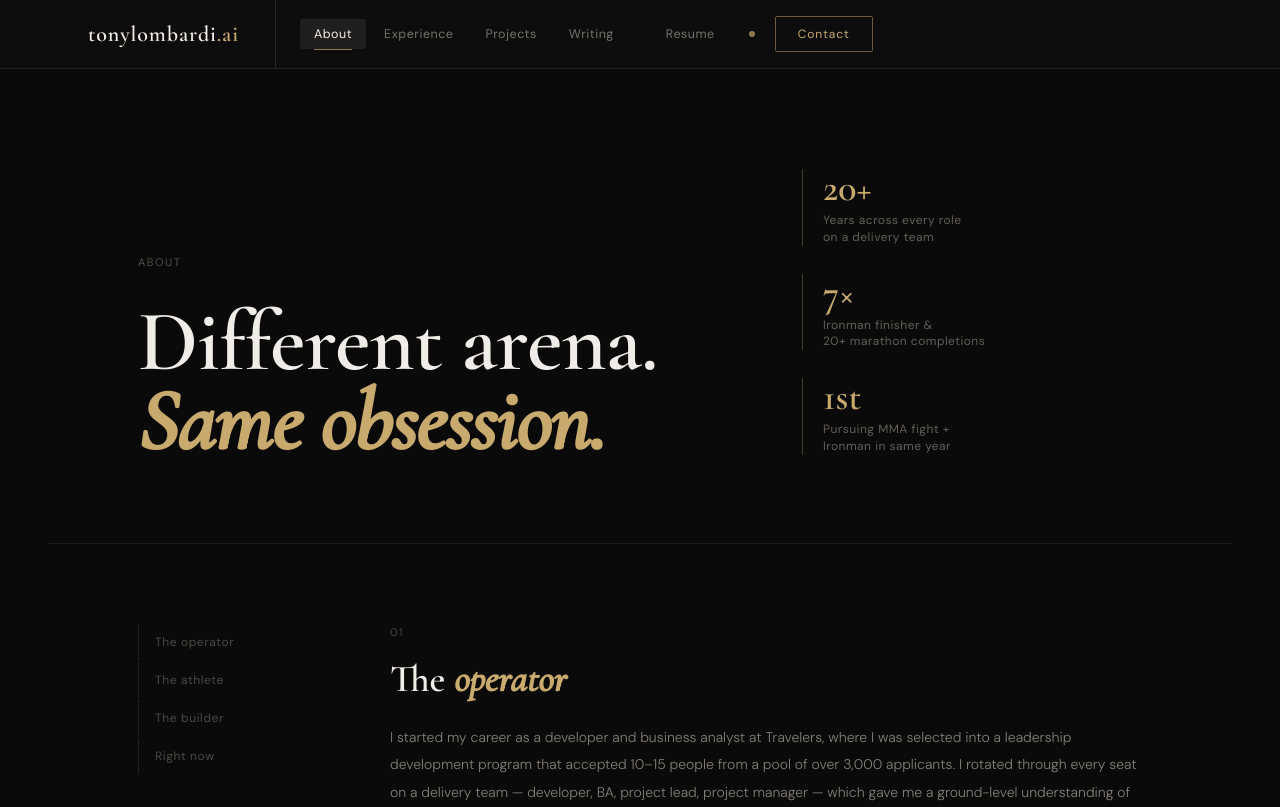
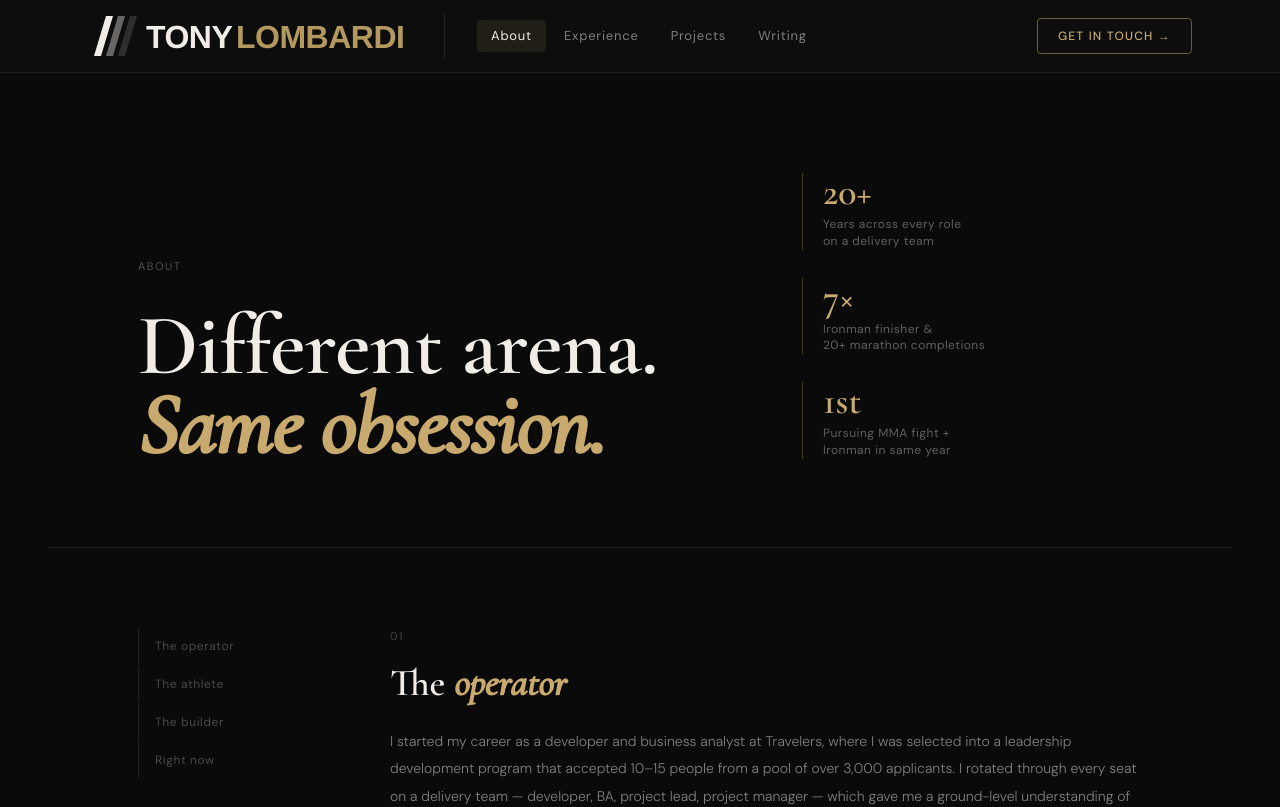
Before and after one commit to tonylombardi-22/personal_branding, a Next.js app: page /about in a window 1280 px wide. Shown: the top 807 px of the page. Built offline with nearby package versions, Linux system fonts and the light colour scheme.

Commit message:
navbar with slash mark logo

```diff
--- a/components/Navbar.tsx
+++ b/components/Navbar.tsx
@@ -7,7 +7,7 @@ import { usePathname } from "next/navigation";
 export default function Navbar() {
   const [menuOpen, setMenuOpen] = useState(false);
   const pathname = usePathname();
-  const isActive = (href: string) => pathname === href;
+  const isActive = (path: string) => pathname === path;
 
   return (
     <>
@@ -25,131 +25,104 @@ export default function Navbar() {
 
         .tl-nav-inner {
           display: flex;
-          align-items: stretch;
-          height: 68px;
+          align-items: center;
+          height: 72px;
           max-width: 1200px;
           margin: 0 auto;
           padding: 0 48px;
+          gap: 0;
         }
 
+        /* ── Logo zone ── */
         .tl-logo-zone {
           display: flex;
           align-items: center;
           padding-right: 36px;
-          border-right: 0.5px solid rgba(240, 237, 232, 0.12);
+          border-right: 0.5px solid rgba(240, 237, 232, 0.1);
           flex-shrink: 0;
+          text-decoration: none;
         }
 
-        .tl-logo {
-          font-family: 'Cormorant Garamond', serif;
-          font-size: 22px;
-          font-weight: 600;
-          letter-spacing: 0.04em;
-          color: #f0ede8;
-          text-decoration: none;
-          white-space: nowrap;
+        .tl-logo-svg {
+          height: 44px;
+          width: auto;
+          display: block;
         }
 
-        .tl-logo .dot-ai {
-          color: #C8A96E;
-        }
-
+        /* ── Nav links ── */
         .tl-links {
           display: flex;
           align-items: center;
           gap: 4px;
-          padding: 0 24px;
           flex: 1;
+          padding-left: 32px;
         }
 
         .tl-link {
           font-family: 'DM Sans', sans-serif;
-          font-size: 12.5px;
+          font-size: 13px;
           font-weight: 400;
-          color: rgba(240, 237, 232, 0.45);
-          letter-spacing: 0.04em;
+          letter-spacing: 0.06em;
+          color: rgba(240, 237, 232, 0.5);
+          text-decoration: none;
           padding: 6px 14px;
-          border-radius: 3px;
-          text-decoration: none;
-          transition: color 0.2s ease, background 0.2s ease;
-          position: relative;
+          border-radius: 4px;
+          transition: color 0.18s ease, background 0.18s ease;
         }
 
         .tl-link:hover {
           color: rgba(240, 237, 232, 0.9);
-          background: rgba(240, 237, 232, 0.06);
+          background: rgba(240, 237, 232, 0.05);
         }
 
         .tl-link.active {
           color: #f0ede8;
-          background: rgba(240, 237, 232, 0.08);
+          background: rgba(200, 169, 110, 0.1);
         }
 
-        .tl-link.active::after {
-          content: '';
-          position: absolute;
-          bottom: -1px;
-          left: 14px;
-          right: 14px;
-          height: 1px;
-          background: #C8A96E;
-          opacity: 0.7;
-        }
-
-        .tl-right {
-          display: flex;
-          align-items: center;
-          gap: 20px;
+        /* ── CTA button ── */
+        .tl-cta {
+          font-family: 'DM Sans', sans-serif;
+          font-size: 12px;
+          font-weight: 500;
+          letter-spacing: 0.1em;
+          color: #C8A96E;
+          text-decoration: none;
+          border: 0.5px solid rgba(200, 169, 110, 0.5);
+          border-radius: 4px;
+          padding: 8px 20px;
+          transition: background 0.18s ease, border-color 0.18s ease, color 0.18s ease;
+          white-space: nowrap;
           flex-shrink: 0;
         }
 
-        .tl-dot {
-          width: 6px;
-          height: 6px;
-          border-radius: 50%;
-          background: #C8A96E;
-          opacity: 0.7;
-          flex-shrink: 0;
-        }
-
-        .tl-contact {
-          font-family: 'DM Sans', sans-serif;
-          font-size: 12px;
-          font-weight: 400;
-          letter-spacing: 0.08em;
-          color: #C8A96E;
-          border: 0.5px solid rgba(200, 169, 110, 0.5);
-          padding: 8px 22px;
-          border-radius: 2px;
-          text-decoration: none;
-          transition: background 0.2s ease, color 0.2s ease, border-color 0.2s ease;
-          white-space: nowrap;
-        }
-
-        .tl-contact:hover {
+        .tl-cta:hover {
           background: rgba(200, 169, 110, 0.1);
           border-color: rgba(200, 169, 110, 0.8);
           color: #d4b87a;
         }
 
-        .tl-contact.active {
-          background: rgba(200, 169, 110, 0.12);
-          border-color: rgba(200, 169, 110, 0.8);
-          color: #d4b87a;
-        }
-
+        /* ── Mobile hamburger ── */
         .tl-hamburger {
           display: none;
+          flex-direction: column;
+          gap: 5px;
           background: none;
           border: none;
           cursor: pointer;
-          padding: 8px;
-          color: rgba(240, 237, 232, 0.6);
-          font-size: 20px;
-          align-items: center;
-          justify-content: center;
+          padding: 6px;
+          margin-left: auto;
         }
 
+        .tl-hamburger span {
+          display: block;
+          width: 22px;
+          height: 1.5px;
+          background: rgba(240, 237, 232, 0.6);
+          transition: all 0.2s ease;
+        }
+
+        /* ── Mobile menu ── */
         .tl-mobile-menu {
           display: none;
           flex-direction: column;
@@ -165,94 +138,113 @@ export default function Navbar() {
 
         .tl-mobile-link {
           font-family: 'DM Sans', sans-serif;
-          font-size: 14px;
-          color: rgba(240, 237, 232, 0.55);
+          font-size: 15px;
+          font-weight: 400;
+          color: rgba(240, 237, 232, 0.6);
           text-decoration: none;
-          padding: 10px 12px;
-          border-radius: 3px;
-          transition: color 0.2s ease, background 0.2s ease;
+          padding: 10px 0;
+          border-bottom: 0.5px solid rgba(240, 237, 232, 0.06);
+          transition: color 0.15s ease;
         }
 
-        .tl-mobile-link:hover {
+        .tl-mobile-link:hover,
+        .tl-mobile-link.active {
           color: #f0ede8;
-          background: rgba(240, 237, 232, 0.06);
         }
 
-        .tl-mobile-link.active {
-          color: #f0ede8;
-          background: rgba(240, 237, 232, 0.08);
-          border-left: 2px solid #C8A96E;
-          padding-left: 10px;
-        }
-
-        .tl-mobile-contact {
+        .tl-mobile-cta {
           font-family: 'DM Sans', sans-serif;
           font-size: 13px;
+          font-weight: 500;
+          letter-spacing: 0.08em;
           color: #C8A96E;
+          text-decoration: none;
           border: 0.5px solid rgba(200, 169, 110, 0.4);
+          border-radius: 4px;
           padding: 10px 16px;
-          border-radius: 2px;
-          text-decoration: none;
-          margin-top: 8px;
           text-align: center;
-          letter-spacing: 0.06em;
+          margin-top: 12px;
         }
 
         @media (max-width: 768px) {
           .tl-nav-inner { padding: 0 24px; }
           .tl-links { display: none; }
-          .tl-right { display: none; }
+          .tl-cta { display: none; }
           .tl-hamburger { display: flex; }
-          .tl-logo-zone { border-right: none; padding-right: 0; }
         }
       `}</style>
 
       <nav className="tl-nav">
         <div className="tl-nav-inner">
 
-          {/* Logo — always fully lowercase: tonylombardi.ai */}
-          <div className="tl-logo-zone">
-            <Link href="/" className="tl-logo">
-              tonylombardi<span className="dot-ai">.ai</span>
-            </Link>
+          {/* ── Logo: inline SVG slash mark ── */}
+          <Link href="/" className="tl-logo-zone" aria-label="tonylombardi.ai home">
+            <svg
+              className="tl-logo-svg"
+              viewBox="0 0 320 44"
+              xmlns="http://www.w3.org/2000/svg"
+              aria-hidden="true"
+            >
+              {/* Slash bars */}
+              <polygon points="6,42 18,2 25,2 13,42" fill="#f0ede8"/>
+              <polygon points="18,42 30,2 37,2 25,42" fill="#f0ede8" opacity="0.4"/>
+              <polygon points="30,42 42,2 49,2 37,42" fill="#f0ede8" opacity="0.15"/>
+
+              {/* TONY */}
+              <text
+                x="58"
+                y="34"
+                fontFamily="'Helvetica Neue', Helvetica, Arial, sans-serif"
+                fontSize="32"
+                fontWeight="800"
+                fill="#f0ede8"
+                letterSpacing="-0.5"
+              >TONY</text>
+
+              {/* LOMBARDI in camel gold */}
+              <text
+                x="148"
+                y="34"
+                fontFamily="'Helvetica Neue', Helvetica, Arial, sans-serif"
+                fontSize="32"
+                fontWeight="800"
+                fill="#B3995E"
+                letterSpacing="-0.5"
+              >LOMBARDI</text>
+            </svg>
+          </Link>
+
+          {/* ── Desktop nav links ── */}
+          <div className="tl-links">
+            <Link href="/about"       className={`tl-link${isActive("/about")       ? " active" : ""}`}>About</Link>
+            <Link href="/experience"  className={`tl-link${isActive("/experience")  ? " active" : ""}`}>Experience</Link>
+            <Link href="/projects"    className={`tl-link${isActive("/projects")    ? " active" : ""}`}>Projects</Link>
+            <Link href="/writing"     className={`tl-link${isActive("/writing")     ? " active" : ""}`}>Writing</Link>
           </div>
 
-          {/* Desktop nav links */}
-          <div className="tl-links">
-            <Link href="/about" className={`tl-link${isActive("/about") ? " active" : ""}`}>About</Link>
-            <Link href="/experience" className={`tl-link${isActive("/experience") ? " active" : ""}`}>Experience</Link>
-            <Link href="/projects" className={`tl-link${isActive("/projects") ? " active" : ""}`}>Projects</Link>
-            <Link href="/writing" className={`tl-link${isActive("/writing") ? " active" : ""}`}>Writing</Link>
-          </div>
+          {/* ── CTA ── */}
+          <Link href="/contact" className="tl-cta">GET IN TOUCH →</Link>
 
-          {/* Desktop right side */}
-          <div className="tl-right">
-            <a href="/tony-lombardi-resume.pdf" download className="tl-link">Resume</a>
-            <div className="tl-dot" aria-hidden="true" />
-            <Link href="/contact" className={`tl-contact${isActive("/contact") ? " active" : ""}`}>Contact</Link>
-          </div>
-
-          {/* Mobile hamburger */}
-          <div style={{ flex: 1 }} />
+          {/* ── Mobile hamburger ── */}
           <button
             className="tl-hamburger"
             onClick={() => setMenuOpen(!menuOpen)}
-            aria-label="Toggle menu"
+            aria-label={menuOpen ? "Close menu" : "Open menu"}
           >
-            {menuOpen ? "✕" : "☰"}
+            <span style={{ transform: menuOpen ? "rotate(45deg) translate(5px, 5px)" : "none" }} />
+            <span style={{ opacity: menuOpen ? 0 : 1 }} />
+            <span style={{ transform: menuOpen ? "rotate(-45deg) translate(5px, -5px)" : "none" }} />
           </button>
         </div>
 
-        {/* Mobile dropdown */}
+        {/* ── Mobile menu ── */}
         <div className={`tl-mobile-menu${menuOpen ? " open" : ""}`}>
-          <Link href="/about" className={`tl-mobile-link${isActive("/about") ? " active" : ""}`} onClick={() => setMenuOpen(false)}>About</Link>
+          <Link href="/about"      className={`tl-mobile-link${isActive("/about")      ? " active" : ""}`} onClick={() => setMenuOpen(false)}>About</Link>
           <Link href="/experience" className={`tl-mobile-link${isActive("/experience") ? " active" : ""}`} onClick={() => setMenuOpen(false)}>Experience</Link>
-          <Link href="/projects" className={`tl-mobile-link${isActive("/projects") ? " active" : ""}`} onClick={() => setMenuOpen(false)}>Projects</Link>
-          <Link href="/writing" className={`tl-mobile-link${isActive("/writing") ? " active" : ""}`} onClick={() => setMenuOpen(false)}>Writing</Link>
-          <a href="/tony-lombardi-resume.pdf" download className="tl-mobile-link">Resume</a>
-          <Link href="/contact" className="tl-mobile-contact" onClick={() => setMenuOpen(false)}>Contact</Link>
+          <Link href="/projects"   className={`tl-mobile-link${isActive("/projects")   ? " active" : ""}`} onClick={() => setMenuOpen(false)}>Projects</Link>
+          <Link href="/writing"    className={`tl-mobile-link${isActive("/writing")    ? " active" : ""}`} onClick={() => setMenuOpen(false)}>Writing</Link>
+          <Link href="/contact"    className="tl-mobile-cta"                                               onClick={() => setMenuOpen(false)}>GET IN TOUCH →</Link>
         </div>
-
       </nav>
     </>
   );
```
